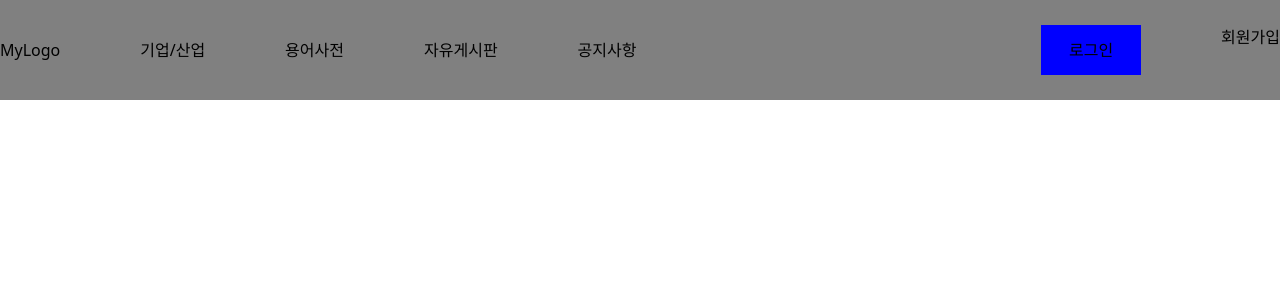
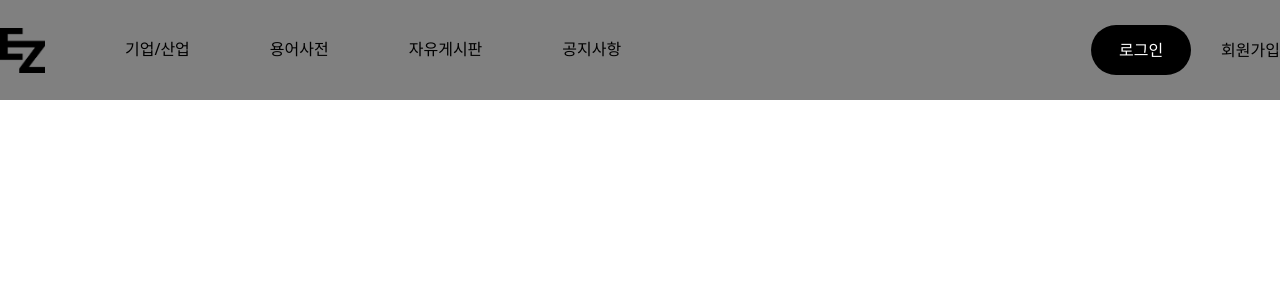
Before and after one commit to sanadoing/EZ, a Vue app: page / in a window 1280 px wide. Shown: the top 300 px of the page. Built offline with nearby package versions, Linux system fonts and the light colour scheme.

Commit message:
[hyul] Header Modified

```diff
--- a/src/commons/Header.vue
+++ b/src/commons/Header.vue
@@ -6,19 +6,19 @@
   <header class="header">
     <div class="container">
       <div class="nav-title">
-          MyLogo
+          <img class="logo" src="../assets/logo.png" alt="">
       </div>
       <div class="nav-elements">
           <ul class="elements">
-              <li class="items"><a href="#" class="hover:text-white">기업/산업</a></li>
+              <li class="items"><a href="#" class="hover:text-white title">기업/산업</a></li>
               <li class="items"><a href="#" class="hover:text-white">용어사전</a></li>
               <li class="items"><a href="#" class="hover:text-white">자유게시판</a></li>
               <li class="items"><a href="#" class="hover:text-white">공지사항</a></li>
           </ul>
       </div>
       <div class="login-compo">
-          <ul class="flex">
-              <li class="items">
+          <ul class="compos">
+              <li style="margin-right:30px">
                 <div class="login-container">
                   <a href="#" class="hover:text-white">로그인</a>
                 </div></li>
@@ -30,8 +30,26 @@
 </template>
 
 <style scoped>
+.logo {
+  width: 45px;
+  height: 45px;
+}
+.compos {
+  display:flex;
+  justify-content: center;
+  align-items: center;
+}
 .items {
   margin-right: 80px;
+  height: 100px;
+  align-items: center;
+  justify-content: center;
+  display:flex;
+  border-bottom: 3px solid gray
+}
+.items:hover {
+  border-bottom-color: black;
+
 }
 .nav-title {
   margin-right: 80px;
@@ -57,9 +75,12 @@
 .login-container {
   width: 100px;
   height: 50px;
-  background-color: blue;
+  background-color: black;
   display: flex;
   justify-content: center;
   align-items: center;
+  color:white;
+  border-radius: 30px ;
 }
+
 </style>
--- a/src/router/index.js
+++ b/src/router/index.js
@@ -9,14 +9,7 @@ const router = createRouter({
       name: 'home',
       component: HomeView
     },
-    {
-      path: '/about',
-      name: 'about',
-      // route level code-splitting
-      // this generates a separate chunk (About.[hash].js) for this route
-      // which is lazy-loaded when the route is visited.
-      component: () => import('../views/AboutView.vue')
-    }
+
   ]
 })
 
```
Also changed, not shown: src/assets/logo.png (added), src/assets/logo.svg (deleted).
